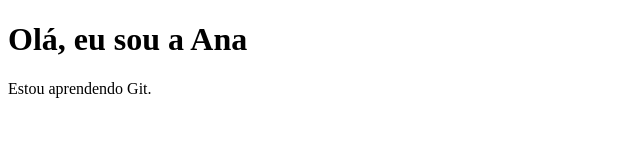
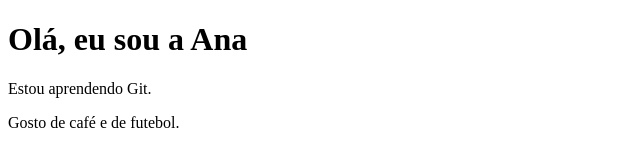
Before and after one commit to pabloregis/demo-aula, a plain HTML site: page index.html in a window 1280 px wide. Shown: the whole page, without its empty margins (0-640 px from the left). Drawn offline with Linux system fonts and the light colour scheme.

Commit message:
adiciona meus gostos

```diff
--- a/index.html
+++ b/index.html
@@ -7,5 +7,6 @@
 <body>
   <h1>Olá, eu sou a Ana</h1>
   <p>Estou aprendendo Git.</p>
+  <p>Gosto de café e de futebol.</p>
 </body>
 </html>
```
